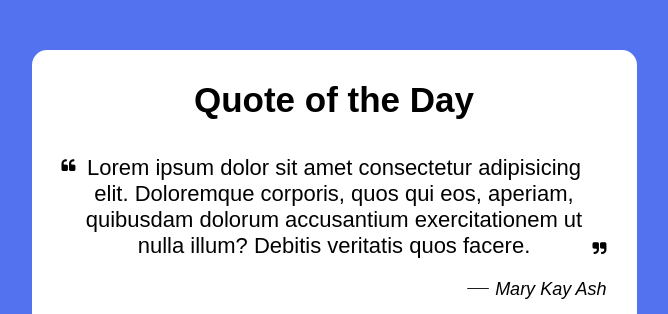
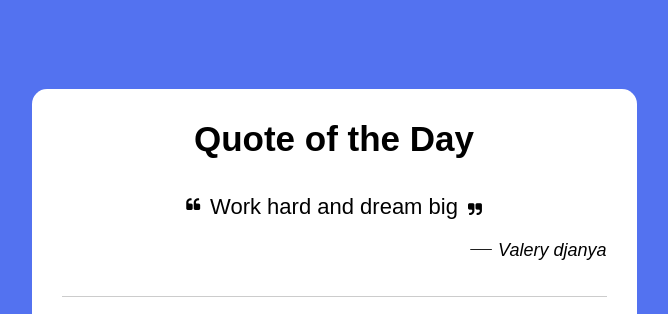
Before and after one commit to ketchanji/Random-qoute-generator, a plain HTML site: page index.html in a window 1280 px wide. Shown: the part 161-475 px from the top of the page, without its empty margins (306-974 px from the left). Drawn offline with Linux system fonts and the light colour scheme.

Commit message:
first commit

```diff
--- a/index.html
+++ b/index.html
@@ -15,12 +15,12 @@
         <div class="content">
             <div class="quote-area">
                 <i class="fa fa-quote-left"></i>
-                <p class="quote">Lorem ipsum dolor sit amet consectetur adipisicing elit. Doloremque corporis, quos qui eos, aperiam, quibusdam dolorum accusantium exercitationem ut nulla illum? Debitis veritatis quos facere.</p>
+                <p class="quote">Work hard and dream big</p>
                 <i class="fa fa-quote-right"></i>
             </div>
             <div class="author">
                 <span>__</span>
-                <span class="name">Mary Kay Ash</span>
+                <span class="name">Valery djanya</span>
             </div>
         </div>
         <div class="buttons">
```
